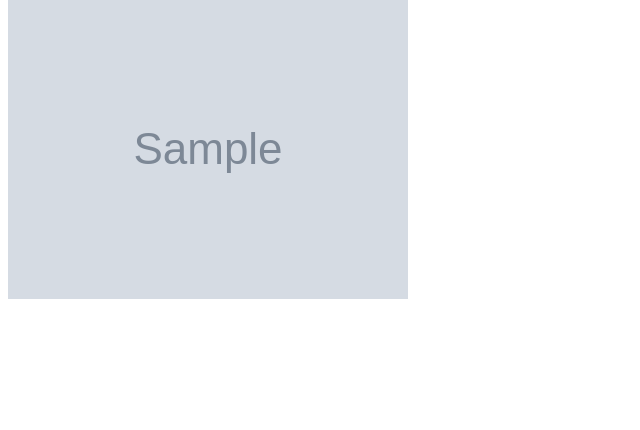
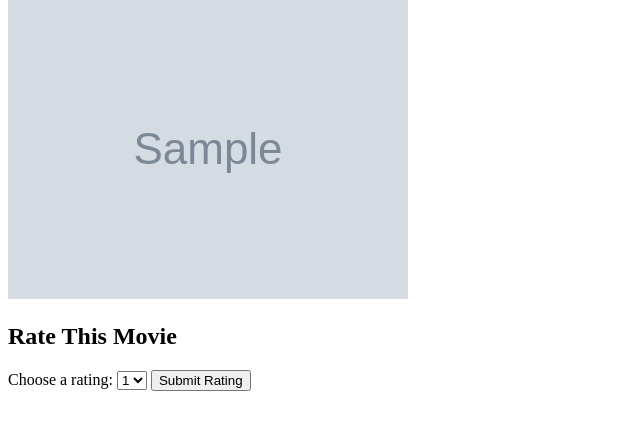
Before and after one commit to AlexandriaFitzwilliam/Movie-Raiting, a Flask app: page /movie/1 in a window 1280 px wide. Shown: the part 115-545 px from the top of the page, without its empty margins (0-640 px from the left). Run offline with Flask 2, Linux system fonts and the light colour scheme; tables that the repository leaves empty hold one stand-in row (values such as "Sample post"); grey boxes marked "Sample" are stand-in pictures.

Commit message:
added submit raiting button

```diff
--- a/server.py
+++ b/server.py
@@ -73,11 +73,10 @@ def login_users():
     user = crud.get_user_by_email(email)
 
     if user and user.password == password:
+        session['user'] = user.user_id
         flash("You were successfully logged in.")
-
     elif user and user.password != password:
         flash("Your email and password do not match")
-
     else:
         flash("This user does not exist.")
 
--- a/templates/movie_details.html
+++ b/templates/movie_details.html
@@ -10,4 +10,28 @@
 </p>
 
 <img src="{{ movie.poster_path }}">
+
+
+<h2>Rate This Movie</h2>
+
+<form>
+  <label for="raiting-select">Choose a rating:</label>
+
+  <select name="raiting" id="raiting-select">
+    <option value="1">1</option>
+    <option value="2">2</option>
+    <option value="3">3</option>
+    <option value="4">4</option>
+    <option value="5">5</option>
+  </select>
+
+  <button type="submit">Submit Rating</button
+</form>
+
+
+
+
+
+
+
 {% endblock %}
```
